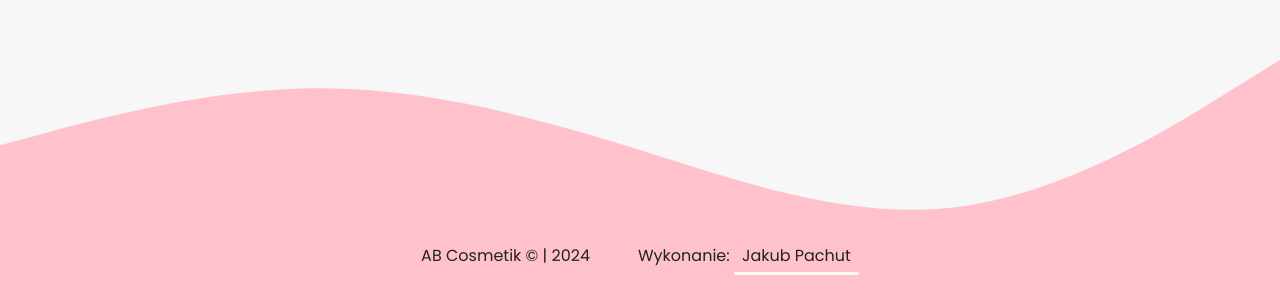
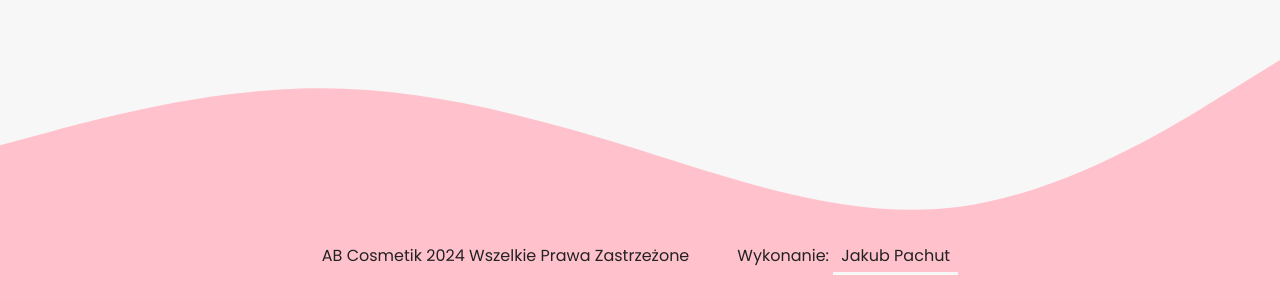
Before and after one commit to Szafter12/AB-Cosmetik, a website: page index.html in a window 1280 px wide. Shown: the part 3909-4209 px from the top of the page. Drawn offline with nearby package versions, Linux system fonts and the light colour scheme.

Commit message:
change footer

```diff
--- a/index.html
+++ b/index.html
@@ -129,7 +129,7 @@
     </path>
 </svg>
 <footer class="footer d-flex">
-    <p>AB Cosmetik &copy; | <span class="year"></span></p>
+    <p>AB Cosmetik <span class="year"></span> Wszelkie Prawa Zastrzeżone</p>
     <p>Wykonanie: <a class="link" href="https://www.facebook.com/profile.php?id=100014707039119" target="_blank"
             rel="noopener" aria-label="Przekierowanie do wykonawcy strony">Jakub Pachut</a></p>
 </footer>
--- a/src/sass/style.scss
+++ b/src/sass/style.scss
@@ -185,6 +185,7 @@ body {
 	padding: 2em;
 	background-color: $main-color;
 	z-index: 2;
+	text-align: center;
 
 	p {
 		z-index: 1;
```
Also changed, not shown: dist/css/style.min.css.
